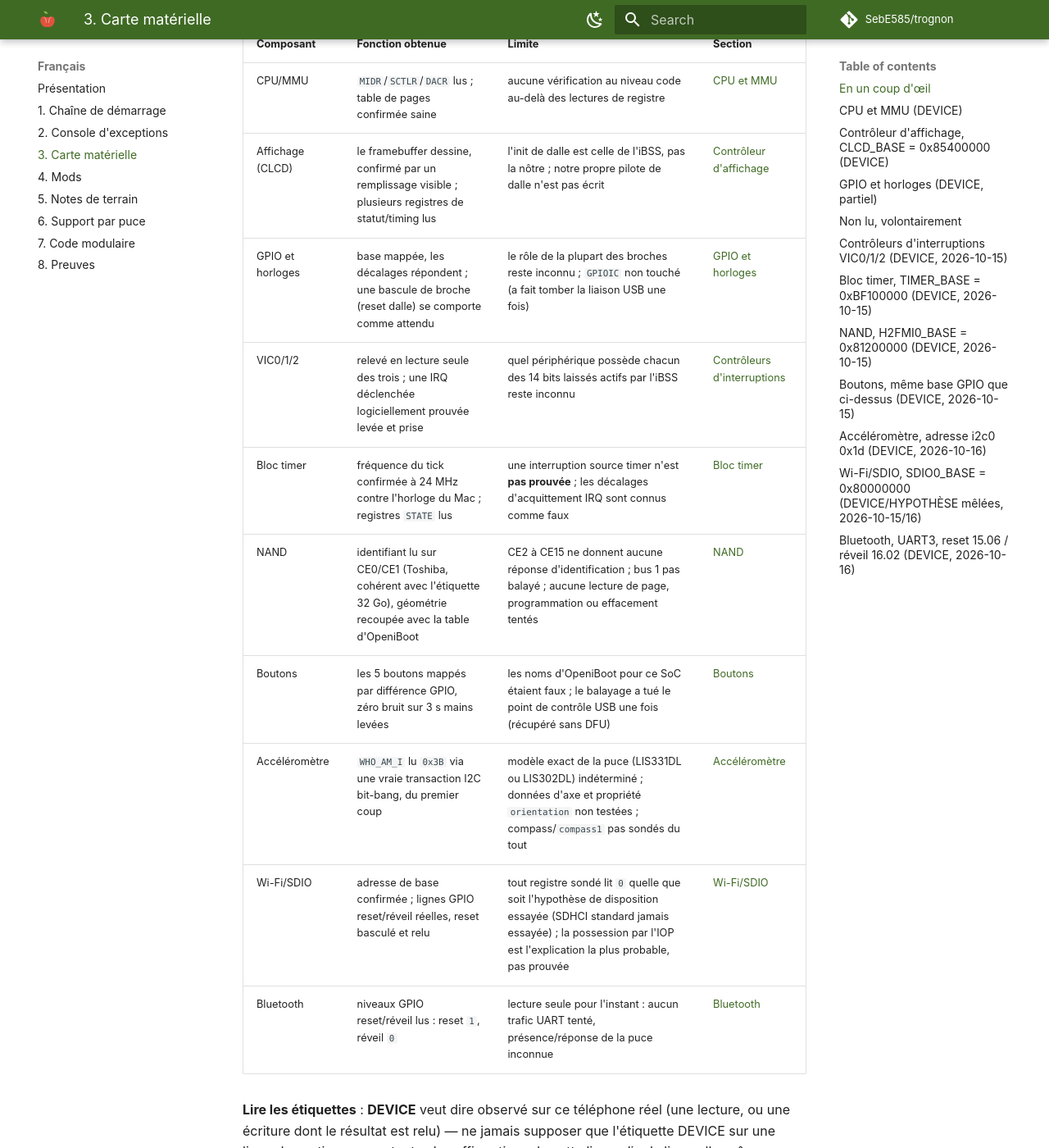
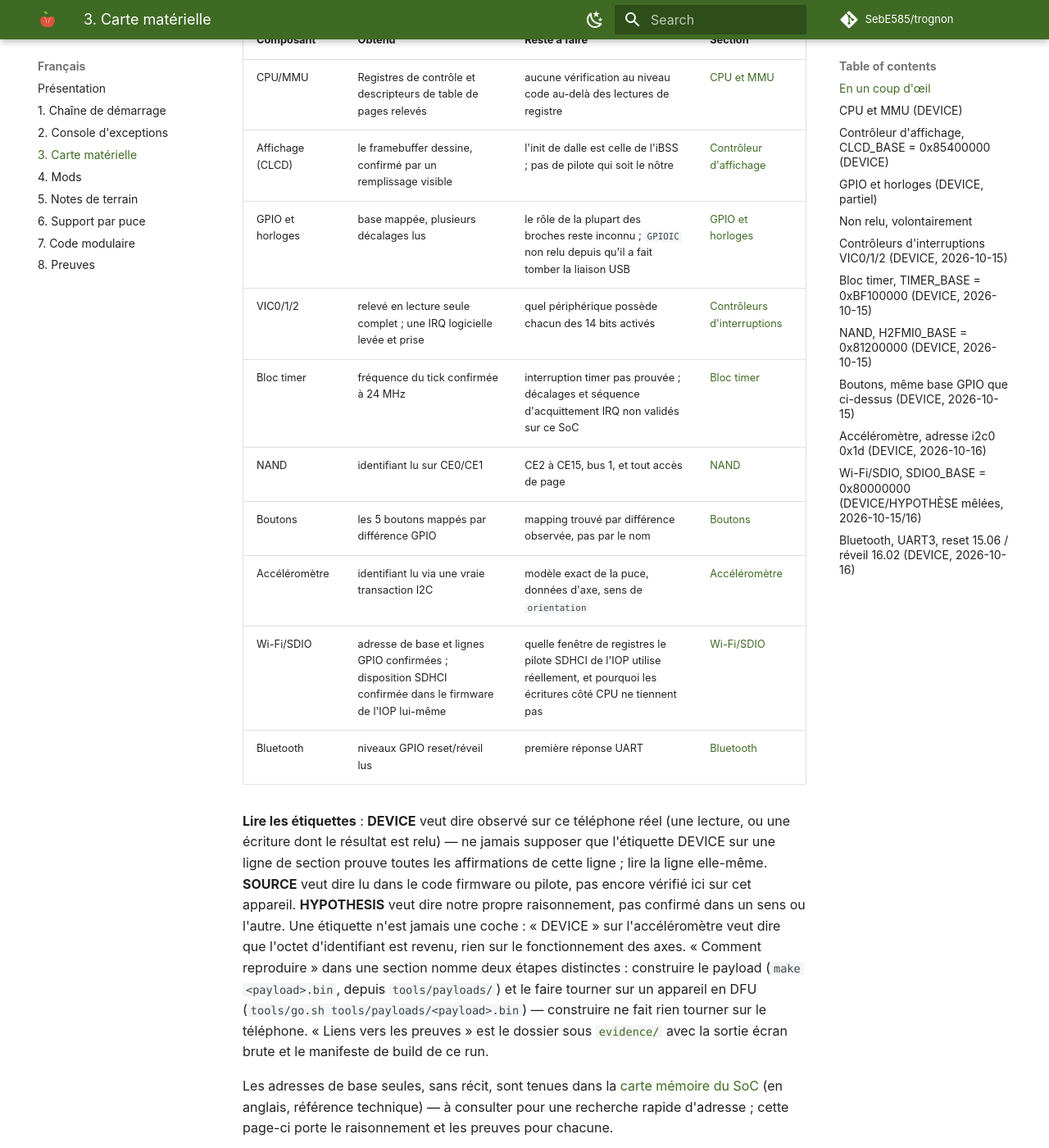
Before and after one commit to SebE585/trognon, an MkDocs documentation site: the page built from docs/fr/03-hardware-map.md, in a window 1280 px wide and 1400 px high, scrolled down 682 px. Shown: the whole window at 82% size. Built offline with MkDocs 1.6.1 and Material for MkDocs 9.7.7, drawn with Linux system fonts in a browser that asks for light colours; comment, search, counter and statistics services are not loaded; some of the changed text lies outside the part shown.

Commit message:
docs: second editorial pass -- SDHCI evidence split, table overclaims, polarity
- The SDIO section had over-corrected: it said the register layout was
  "still open" with no further qualification, when the IOP architecture
  report's own firmware disassembly is real SOURCE evidence that an
  SDHCI-standard register window exists and is used by the IOP's driver
  (offset-for-offset match on ARGUMENT/COMMAND/RESPONSE/PRESENT_STATE/
  SOFTWARE_RESET/INT_STATUS/INT_ENABLE). Split the claim three ways: DEVICE
  (CPU-side reads/writes at 0x80000000, legacy layout and raw write-test
  only), SOURCE (SDHCI layout confirmed in the IOP's own disassembled
  firmware, at a base pointer read at runtime), and not established
  (whether that pointer is the same 0x80000000 window the CPU probes).
  "SDHCI never tried directly from the CPU" is not the same claim as "no
  evidence for the SDHCI layout".
- The "At a glance" summary table introduced claims stronger than their
  detailed sections: "page tables confirmed sane" -> "control registers and
  page-table descriptors read"; a claimed GPIO "pin toggle" on the panel
  reset line that the detailed section only reports as a read -> removed;
  "IRQ ack offsets known wrong" -> "not validated on this SoC". Also
  shrunk every cell to one short clause per the review's own example
  table, dropped the Section-spanning prose.
- The legend said `make <payload>.bin` "re-runs that exact check" -- make
  only builds the binary. Split into build (`make`) and run
  (`tools/go.sh`) in the legend and in every section's own "How to
  reproduce" line.
- The accelerometer's SoC-diagram node still said "LIS331DL" with no
  reservation, while the prose correctly says the model is undetermined
  between LIS331DL/LIS302DL (same WHO_AM_I value). Relabelled the node
  "ID 0x3B" instead of naming one specific chip.
- "Not read, on purpose" contradicted its own body text (which describes
  one read that was tried and dropped the USB link). Reworded to "Not
  re-read, on purpose" in both languages.
- Bluetooth reset read as `1` was described as "released" -- that reading
  assumes an active-low convention that was never established for this
  line. Softened to state the assumption explicitly instead of asserting
  the conclusion.

```diff
--- a/docs/diagrams/soc-map.yaml
+++ b/docs/diagrams/soc-map.yaml
@@ -14,7 +14,7 @@
   - { id: nand,   label: "NAND (H2FMI0)",     subtitle: "0x81200000, DEVICE",           group: io,   style: stage }
   - { id: buttons, label: "Buttons",          subtitle: "via GPIO, DEVICE",             group: io,   style: stage }
   - { id: i2c0,   label: "i2c0 (soft)",       subtitle: "GPIO 04.00/04.01, DEVICE",     group: io,   style: stage }
-  - { id: accel,  label: "Accelerometer",     subtitle: "LIS331DL 0x1d, DEVICE",        group: io,   style: stage }
+  - { id: accel,  label: "Accelerometer",     subtitle: "ID 0x3B, i2c0 0x1d, DEVICE",   group: io,   style: stage }
   - { id: compass, label: "Compass (2 DT nodes)", subtitle: "AKM8973S, not probed",     group: io,   style: service }
   - { id: sdio,   label: "Wi-Fi/SDIO",        subtitle: "0x80000000, mixed",            group: io,   style: accent }
   - { id: iop,    label: "IOP coprocessor",   subtitle: "0x86300000, state under iBSS open", group: io, style: service }
--- a/docs/fr/03-hardware-map.md
+++ b/docs/fr/03-hardware-map.md
@@ -7,30 +7,31 @@
 
 ## En un coup d'œil
 
-| Composant | Fonction obtenue | Limite | Section |
+| Composant | Obtenu | Reste à faire | Section |
 |---|---|---|---|
-| CPU/MMU | `MIDR`/`SCTLR`/`DACR` lus ; table de pages confirmée saine | aucune vérification au niveau code au-delà des lectures de registre | [CPU et MMU](#cpu-et-mmu-device) |
-| Affichage (CLCD) | le framebuffer dessine, confirmé par un remplissage visible ; plusieurs registres de statut/timing lus | l'init de dalle est celle de l'iBSS, pas la nôtre ; notre propre pilote de dalle n'est pas écrit | [Contrôleur d'affichage](#controleur-daffichage-clcd_base-0x85400000-device) |
-| GPIO et horloges | base mappée, les décalages répondent ; une bascule de broche (reset dalle) se comporte comme attendu | le rôle de la plupart des broches reste inconnu ; `GPIOIC` non touché (a fait tomber la liaison USB une fois) | [GPIO et horloges](#gpio-et-horloges-device-partiel) |
-| VIC0/1/2 | relevé en lecture seule des trois ; une IRQ déclenchée logiciellement prouvée levée et prise | quel périphérique possède chacun des 14 bits laissés actifs par l'iBSS reste inconnu | [Contrôleurs d'interruptions](#controleurs-dinterruptions-vic012-device-2026-10-15) |
-| Bloc timer | fréquence du tick confirmée à 24 MHz contre l'horloge du Mac ; registres `STATE` lus | une interruption source timer n'est **pas prouvée** ; les décalages d'acquittement IRQ sont connus comme faux | [Bloc timer](#bloc-timer-timer_base-0xbf100000-device-2026-10-15) |
-| NAND | identifiant lu sur CE0/CE1 (Toshiba, cohérent avec l'étiquette 32 Go), géométrie recoupée avec la table d'OpeniBoot | CE2 à CE15 ne donnent aucune réponse d'identification ; bus 1 pas balayé ; aucune lecture de page, programmation ou effacement tentés | [NAND](#nand-h2fmi0_base-0x81200000-device-2026-10-15) |
-| Boutons | les 5 boutons mappés par différence GPIO, zéro bruit sur 3 s mains levées | les noms d'OpeniBoot pour ce SoC étaient faux ; le balayage a tué le point de contrôle USB une fois (récupéré sans DFU) | [Boutons](#boutons-meme-base-gpio-que-ci-dessus-device-2026-10-15) |
-| Accéléromètre | `WHO_AM_I` lu `0x3B` via une vraie transaction I2C bit-bang, du premier coup | modèle exact de la puce (LIS331DL ou LIS302DL) indéterminé ; données d'axe et propriété `orientation` non testées ; compass/`compass1` pas sondés du tout | [Accéléromètre](#accelerometre-adresse-i2c0-0x1d-device-2026-10-16) |
-| Wi-Fi/SDIO | adresse de base confirmée ; lignes GPIO reset/réveil réelles, reset basculé et relu | tout registre sondé lit `0` quelle que soit l'hypothèse de disposition essayée (SDHCI standard jamais essayée) ; la possession par l'IOP est l'explication la plus probable, pas prouvée | [Wi-Fi/SDIO](#wi-fisdio-sdio0_base-0x80000000-devicehypothese-melees-2026-10-1516) |
-| Bluetooth | niveaux GPIO reset/réveil lus : reset `1`, réveil `0` | lecture seule pour l'instant : aucun trafic UART tenté, présence/réponse de la puce inconnue | [Bluetooth](#bluetooth-uart3-reset-1506-reveil-1602-device-2026-10-16) |
+| CPU/MMU | Registres de contrôle et descripteurs de table de pages relevés | aucune vérification au niveau code au-delà des lectures de registre | [CPU et MMU](#cpu-et-mmu-device) |
+| Affichage (CLCD) | le framebuffer dessine, confirmé par un remplissage visible | l'init de dalle est celle de l'iBSS ; pas de pilote qui soit le nôtre | [Contrôleur d'affichage](#controleur-daffichage-clcd_base-0x85400000-device) |
+| GPIO et horloges | base mappée, plusieurs décalages lus | le rôle de la plupart des broches reste inconnu ; `GPIOIC` non relu depuis qu'il a fait tomber la liaison USB | [GPIO et horloges](#gpio-et-horloges-device-partiel) |
+| VIC0/1/2 | relevé en lecture seule complet ; une IRQ logicielle levée et prise | quel périphérique possède chacun des 14 bits activés | [Contrôleurs d'interruptions](#controleurs-dinterruptions-vic012-device-2026-10-15) |
+| Bloc timer | fréquence du tick confirmée à 24 MHz | interruption timer pas prouvée ; décalages et séquence d'acquittement IRQ non validés sur ce SoC | [Bloc timer](#bloc-timer-timer_base-0xbf100000-device-2026-10-15) |
+| NAND | identifiant lu sur CE0/CE1 | CE2 à CE15, bus 1, et tout accès de page | [NAND](#nand-h2fmi0_base-0x81200000-device-2026-10-15) |
+| Boutons | les 5 boutons mappés par différence GPIO | mapping trouvé par différence observée, pas par le nom | [Boutons](#boutons-meme-base-gpio-que-ci-dessus-device-2026-10-15) |
+| Accéléromètre | identifiant lu via une vraie transaction I2C | modèle exact de la puce, données d'axe, sens de `orientation` | [Accéléromètre](#accelerometre-adresse-i2c0-0x1d-device-2026-10-16) |
+| Wi-Fi/SDIO | adresse de base et lignes GPIO confirmées ; disposition SDHCI confirmée dans le firmware de l'IOP lui-même | quelle fenêtre de registres le pilote SDHCI de l'IOP utilise réellement, et pourquoi les écritures côté CPU ne tiennent pas | [Wi-Fi/SDIO](#wi-fisdio-sdio0_base-0x80000000-devicehypothese-melees-2026-10-1516) |
+| Bluetooth | niveaux GPIO reset/réveil lus | première réponse UART | [Bluetooth](#bluetooth-uart3-reset-1506-reveil-1602-device-2026-10-16) |
 
 **Lire les étiquettes** : **DEVICE** veut dire observé sur ce téléphone réel (une lecture,
 ou une écriture dont le résultat est relu) — ne jamais supposer que l'étiquette DEVICE sur
 une ligne de section prouve toutes les affirmations de cette ligne ; lire la ligne elle-même.
-**SOURCE** veut dire lu dans le code firmware ou pilote, pas encore vérifié ici.
-**HYPOTHESIS** veut dire notre propre raisonnement, pas confirmé dans un sens ou l'autre.
-Une étiquette à côté d'un nom de composant dans le tableau ci-dessus n'est jamais une coche :
-« DEVICE » sur l'accéléromètre veut dire que l'octet d'identifiant est revenu, rien sur le
-fonctionnement des axes. « Comment reproduire » dans une section est la commande
-`make <payload>.bin` qui rejoue exactement ce test ; « Liens vers les preuves » est le
-dossier sous [`evidence/`](08-evidence.md) avec la sortie écran brute et le manifeste de
-build.
+**SOURCE** veut dire lu dans le code firmware ou pilote, pas encore vérifié ici sur cet
+appareil. **HYPOTHESIS** veut dire notre propre raisonnement, pas confirmé dans un sens ou
+l'autre. Une étiquette n'est jamais une coche : « DEVICE » sur l'accéléromètre veut dire que
+l'octet d'identifiant est revenu, rien sur le fonctionnement des axes. « Comment
+reproduire » dans une section nomme deux étapes distinctes : construire le payload
+(`make <payload>.bin`, depuis `tools/payloads/`) et le faire tourner sur un appareil en DFU
+(`tools/go.sh tools/payloads/<payload>.bin`) — construire ne fait rien tourner sur le
+téléphone. « Liens vers les preuves » est le dossier sous [`evidence/`](08-evidence.md) avec
+la sortie écran brute et le manifeste de build de ce run.
 
 Les adresses de base seules, sans récit, sont tenues dans la
 [carte mémoire du SoC](../spec/soc-s5l8920.md) (en anglais, référence technique) — à
@@ -81,10 +82,11 @@
 
 Valeurs lues à l'œil sur l'écran ; largeur de champ supposée à 8 chiffres hexa.
 
-## Non lu, volontairement
+## Non relu, volontairement
 
-`GPIOIC` (`0x39A00000`) : l'unique lecture a fait tomber la liaison USB (cause non déterminée).
-À tenir pour dangereux tant que ce n'est pas compris.
+`GPIOIC` (`0x39A00000`) : la seule lecture tentée jusqu'ici a fait tomber la liaison USB
+(cause non déterminée). Non retentée depuis cet incident. À tenir pour dangereux tant que ce
+n'est pas compris.
 
 ## Contrôleurs d'interruptions VIC0/1/2 (DEVICE, 2026-10-15)
 
@@ -206,10 +208,11 @@
 seul, pas encore sondés — deux nœuds de device tree ne prouvent pas à eux seuls deux puces
 physiques distinctes.
 
-**Comment reproduire** : `make trace_accel_i2c.bin` (voir `tools/payloads/`, STAGE 29).
-Lit d'abord le niveau de repos du bus et ne tente la transaction que s'il a l'air
-plausiblement tiré haut, pour qu'un mauvais câblage ne puisse pas ressembler à une
-réussite silencieuse.
+**Comment reproduire** : construire avec `make trace_accel_i2c.bin` (voir `tools/payloads/`,
+STAGE 29), puis le faire tourner sur un appareil en DFU avec
+`tools/go.sh tools/payloads/trace_accel_i2c.bin`. Sur ce run, il lit d'abord le niveau de
+repos du bus et ne tente la transaction que s'il a l'air plausiblement tiré haut, pour
+qu'un mauvais câblage ne puisse pas ressembler à une réussite silencieuse.
 
 **Liens vers les preuves** : [dossier de preuve `20261016T101710Z-trace_accel_i2c`](https://github.com/SebE585/trognon/tree/main/evidence/20261016T101710Z-trace_accel_i2c), indexé sur la [page Preuves](08-evidence.md).
 
@@ -220,15 +223,28 @@
 tree et du kernelcache déchiffrés de cet appareil (IPSW du propriétaire, jamais
 redistribués), pas du code source.
 
-**Ce qui est confirmé** : l'adresse de base du bloc ; que tout décalage sondé lit `0` et
-qu'une relecture ne restitue jamais une valeur écrite ; que les lignes GPIO de reset et de
-réveil sont réelles et que l'une d'elles est inscriptible. **La disposition interne des
-registres reste ouverte** : deux candidats incompatibles existent en amont (la disposition
-simple CTRL/CMD/ARGU/STATE/DSTA de `plat-s5l8900`, et la disposition SDHCI standard de
-`plat-a4`), et seule la première a été réellement essayée sur cet appareil ; le résultat
-« tout à zéro / écritures qui ne tiennent pas » tient quel que soit le candidat, puisque le
-test d'écriture brute puis relecture (STAGE 24) écrit directement à l'adresse de base, sans
-dépendre d'une disposition de registres.
+**Ce qui est confirmé (DEVICE)** : l'adresse de base du bloc ; que tout décalage sondé lit
+`0` et qu'une relecture ne restitue jamais une valeur écrite ; que les lignes GPIO de reset
+et de réveil sont réelles et que l'une d'elles est inscriptible.
+
+**Ce que montre le désassemblage du firmware de l'IOP lui-même (SOURCE)** : le [rapport sur
+l'architecture Wi-Fi/IOP](../research/2026-10-16-wifi-iop-architecture.md) retrace les
+gestionnaires d'opcodes SDIO de l'IOP déréférençant un pointeur (reçu à l'exécution, pas une
+constante fixe dans le désassemblage) et y accédant à des décalages qui correspondent
+exactement à la disposition de registres SDHCI standard et réelle — `+0x08` `ARGUMENT`,
+`+0x0e` `COMMAND`, `+0x10` `RESPONSE`, `+0x24` bit 0 `PRESENT_STATE`/`CMD_INHIBIT`, `+0x2f`
+masque `7` `SOFTWARE_RESET`, `+0x30`/`+0x32` `INT_STATUS`, `+0x34`/`+0x36` `INT_ENABLE` —
+décalage pour décalage, trop précis pour être une coïncidence de motif. C'est une vraie
+preuve qu'une fenêtre de registres façon SDHCI existe sur ce SoC et que le pilote propre de
+l'IOP s'en sert ; elle vient de la lecture du code firmware, pas d'un registre de cet
+appareil.
+
+**Non établi** : si le pointeur que le firmware de l'IOP déréférence à l'exécution est la
+même fenêtre `0x80000000` que sonde directement le Cortex-A8, ou une adresse différente,
+accessible seulement depuis le côté IOP. « La disposition SDHCI n'a jamais été essayée
+directement depuis le CPU » n'est pas la même affirmation que « aucune preuve de la
+disposition SDHCI » — le désassemblage ci-dessus en est une, simplement pas une lecture de
+registre côté CPU.
 
 | Élément | Valeur | Statut |
 |---|---|---|
@@ -238,19 +254,22 @@
 | `interrupts` | `0x22` | device tree, même réserve |
 | GPIO de reset (`gpio_baseband_wlan_reset`) | `16.5` | le device tree donne le nom/la broche ; DEVICE : lue à `0`, puis basculée bas 12 ms / haut 150 ms, relue à `1` — écriture confirmée |
 | GPIO de réveil (`gpio_sdio_device_wake`) | `14.4` | le device tree donne le nom/la broche ; DEVICE : lue à `0` |
-| Tout registre sondé dans le bloc, essayé sous la disposition héritée `plat-s5l8900` (STAGE 22) et en écriture brute directement à l'adresse de base (STAGE 24) — la disposition SDHCI standard n'a jamais été réellement essayée | lit `0`, les relectures ne restituent pas les valeurs écrites | DEVICE, confirmé plusieurs fois (clock-gate activé, séquence d'init façon ancienne disposition, écriture brute puis relecture) |
+| Tout registre sondé à `0x80000000`, essayé sous la disposition héritée `plat-s5l8900` (STAGE 22) et en écriture brute directement à l'adresse de base (STAGE 24) | lit `0`, les relectures ne restituent pas les valeurs écrites | DEVICE, confirmé plusieurs fois (clock-gate activé, séquence d'init façon ancienne disposition, écriture brute puis relecture) — aucun des deux essais n'a utilisé les décalages SDHCI standard |
+| Disposition de registres SDHCI standard (`ARGUMENT`/`COMMAND`/`RESPONSE`/`PRESENT_STATE`/`SOFTWARE_RESET`/`INT_STATUS`/`INT_ENABLE`) | correspondance décalage pour décalage | SOURCE : confirmée utilisée par le code propre du firmware de l'IOP, à un pointeur de base non confirmé comme étant `0x80000000` ; jamais essayée directement depuis le CPU à cette adresse |
 
-**Ce qui reste hypothèse** : *pourquoi* les écritures ne tiennent pas, et laquelle des deux
-dispositions candidates (si l'une des deux) correspond réellement à ce SoC. L'explication la
-plus probable pour les écritures qui ne tiennent pas est qu'un second processeur ARM
-embarqué (l'« IOP » d'Apple) possède ce bloc directement et fait tourner son propre système
-temps réel, le CPU principal ne faisant que poster des messages dans un canal de commande
-partagé — pas encore pleinement prouvé.
+**Ce qui reste hypothèse** : *pourquoi* les écritures à `0x80000000` ne tiennent pas, et si
+cette adresse est la même fenêtre que celle qu'utilise le pilote SDHCI de l'IOP.
+L'explication la plus probable est qu'un second processeur ARM embarqué (l'« IOP » d'Apple)
+possède directement la vraie fenêtre SDHCI et fait tourner son propre système temps réel, le
+CPU principal ne faisant que poster des messages dans un canal de commande partagé — pas
+encore pleinement prouvé.
 
-**Comment reproduire** : `make trace_sdio_init.bin` (voir `tools/payloads/`, STAGE 22)
-déroule l'activation du clock-gate et la séquence d'init façon `plat-s5l8900` héritée — pas
-une séquence SDHCI standard. L'écriture brute puis relecture sur l'adresse de base est un
-autre build (STAGE 24).
+**Comment reproduire** : construire avec `make trace_sdio_init.bin` (voir `tools/payloads/`,
+STAGE 22), puis le faire tourner sur un appareil en DFU avec
+`tools/go.sh tools/payloads/trace_sdio_init.bin`. Il déroule l'activation du clock-gate et
+la séquence d'init façon `plat-s5l8900` héritée à `0x80000000` — pas les décalages SDHCI
+standard ci-dessus. L'écriture brute puis relecture sur l'adresse de base est un autre build
+(STAGE 24, `trace_write_test.bin`).
 
 **Liens vers les preuves** : voir le
 [rapport sur l'architecture Wi-Fi/IOP](../research/2026-10-16-wifi-iop-architecture.md) pour la
@@ -270,20 +289,23 @@
 est UART, pas SDIO, et que ce device tree prévoit une signalisation de coexistence
 Wi-Fi/Bluetooth. La lecture des lignes de reset (`15.06`) et de réveil (`16.02`), décodées de
 la même façon `8*port+pin` que la paire reset/réveil Wi-Fi déjà prouvée, a donné un vrai
-résultat : reset lit `1` (relâché, pas maintenu bas), réveil lit `0`.
+résultat : reset lit `1`, réveil lit `0`. Lire `1` comme « pas maintenu en reset » suppose
+que la ligne est active-bas — une convention courante pour une broche de reset, mais non
+établie pour cette ligne précise.
 
 | Élément | Valeur | Statut |
 |---|---|---|
 | Transport | UART3, 3 000 000 bauds | `transport-speed` du device tree, pas encore exercé |
-| GPIO de reset (`function-bt_reset`) | `15.06` | le device tree donne le nom/la broche (même ligne physique que le `function-bt_reset` du nœud baseband) ; DEVICE : lue à `1` |
+| GPIO de reset (`function-bt_reset`) | `15.06` | le device tree donne le nom/la broche (même ligne physique que le `function-bt_reset` du nœud baseband) ; DEVICE : lue à `1` (polarité, donc ce que « non activé » signifie ici, non établie) |
 | GPIO de réveil (`function-bt_wake`) | `16.02` | le device tree donne le nom/la broche ; DEVICE : lue à `0` |
 
 **Ce qui reste hypothèse** : tout ce qui concerne la liaison UART elle-même — si la puce
 répond, toute négociation HCI, si basculer reset ou réveil change quelque chose. C'est une
 simple lecture de niveaux GPIO, rien de plus.
 
-**Comment reproduire** : `make trace_bt_gpio.bin` (voir `tools/payloads/`, STAGE 30). Même
-schéma que la lecture reset/réveil Wi-Fi (STAGE 15) : lectures seules, aucune écriture,
-aucun accès à l'UART.
+**Comment reproduire** : construire avec `make trace_bt_gpio.bin` (voir `tools/payloads/`,
+STAGE 30), puis le faire tourner sur un appareil en DFU avec
+`tools/go.sh tools/payloads/trace_bt_gpio.bin`. Même schéma que la lecture reset/réveil
+Wi-Fi (STAGE 15) : lectures seules, aucune écriture, aucun accès à l'UART.
 
 **Liens vers les preuves** : [dossier de preuve `20261016T124101Z-trace_bt_gpio`](https://github.com/SebE585/trognon/tree/main/evidence/20261016T124101Z-trace_bt_gpio), indexé sur la [page Preuves](08-evidence.md).
```
Also changed, not shown: docs/en/03-hardware-map.md (+64 -44 lines), docs/snippets/build-commit.en.md (+1 -1 lines), docs/snippets/build-commit.fr.md (+1 -1 lines), docs/img/soc-map.svg.
